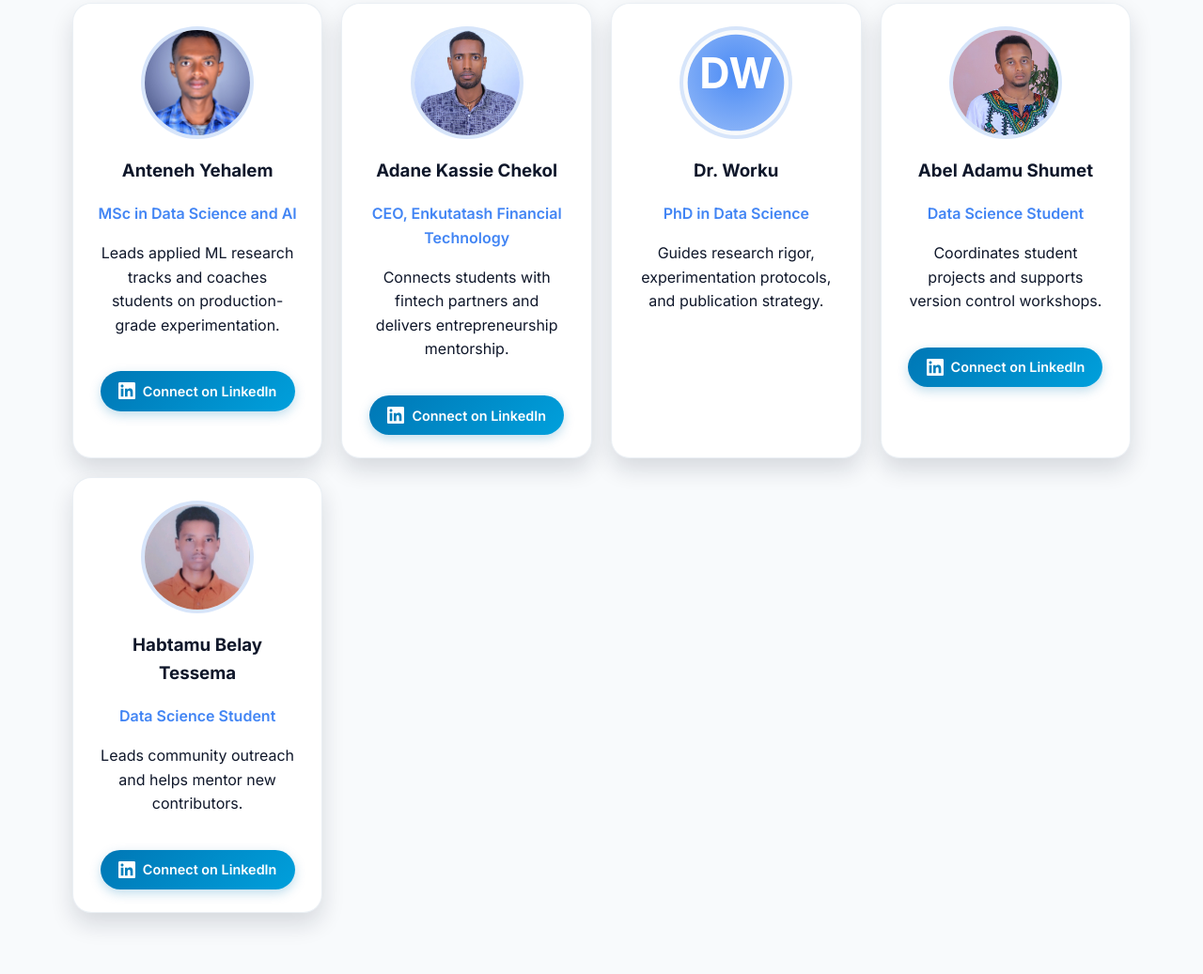
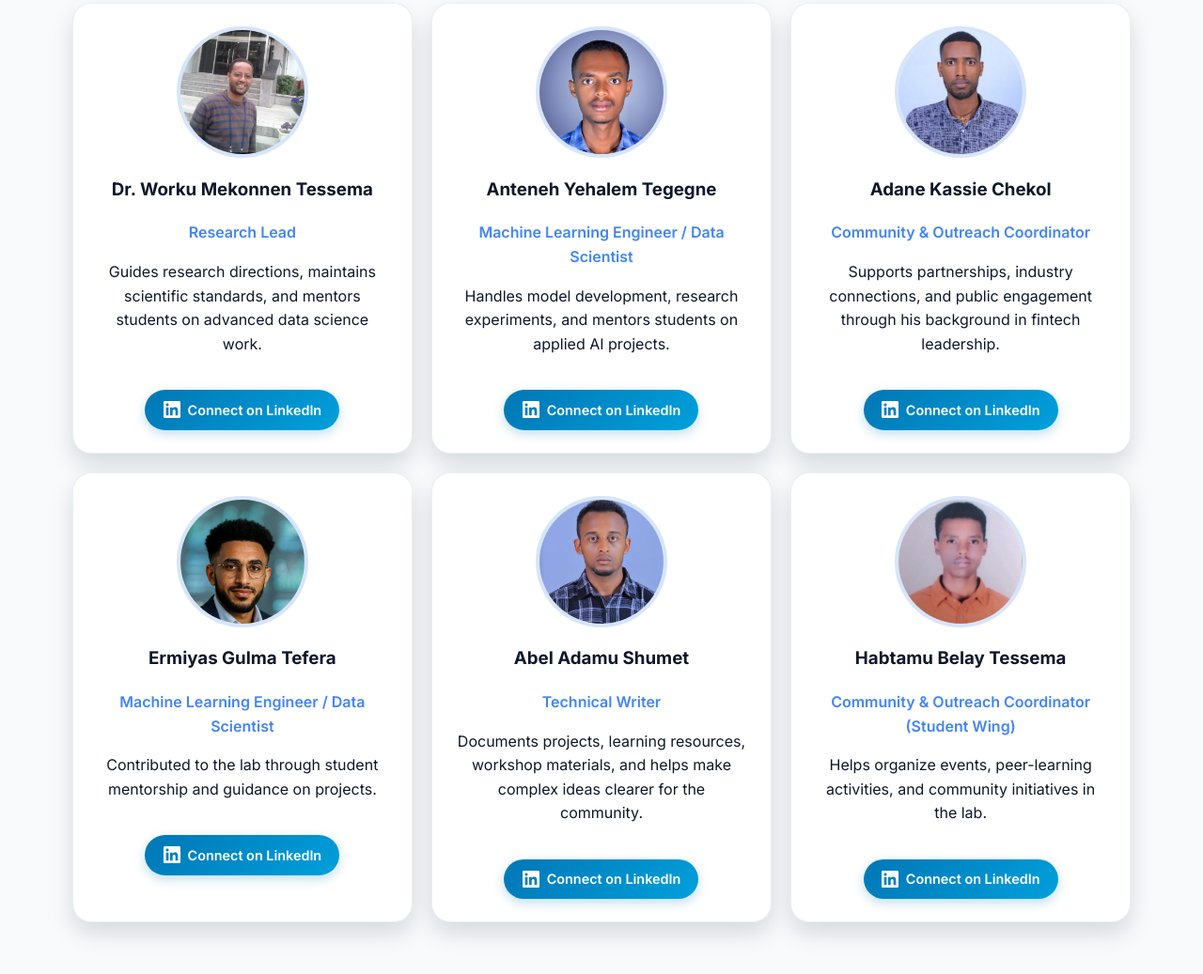
Before and after one commit to bluenilemachineintelligencelab/bluenilemachineintelligencelab.github.io, a plain HTML site: page index.html in a window 1280 px wide. Shown: the part 3774-4811 px from the top of the page at 94% size. Drawn offline with Linux system fonts and the light colour scheme.

Commit message:
My update

```diff
--- a/assets/css/style.css
+++ b/assets/css/style.css
@@ -442,7 +442,7 @@ ul {
 
 .team-grid {
   display: grid;
-  grid-template-columns: repeat(auto-fit, minmax(220px, 1fr));
+  grid-template-columns: repeat(3, minmax(220px, 1fr));
   gap: 1.25rem;
 }
 
@@ -456,14 +456,19 @@ ul {
 }
 
 .team-card img {
-  width: 120px;
-  height: 120px;
+  width: 140px;
+  height: 140px;
   margin: 0 auto 1rem;
   border-radius: 50%;
   border: 4px solid rgba(31, 111, 235, 0.15);
   background: var(--neutral-50);
   object-fit: cover;
+  object-position: top;
   display: block;
+}
+
+.team-card img.team-photo-centered {
+  object-position: center;
 }
 
 .team-card img[src=""] {
--- a/index.html
+++ b/index.html
@@ -177,11 +177,11 @@
         </div>
         <div class="team-grid">
           <article class="team-card" data-animate="fade-up">
-            <img src="photos/anteneh.jpg" alt="Portrait of Anteneh Yehalem" onerror="this.src='assets/images/team/anteneh.svg'" />
-            <h3>Anteneh Yehalem</h3>
-            <p class="role">MSc in Data Science and AI</p>
-            <p>Leads applied ML research tracks and coaches students on production-grade experimentation.</p>
-            <a href="https://www.linkedin.com/in/anteneh-yehalem-97305a230/" target="_blank" rel="noreferrer" class="linkedin-link" aria-label="Connect with Anteneh Yehalem on LinkedIn">
+            <img src="photos/Dr.worku.jpg" alt="Portrait of Dr. Worku Mekonnen Tessema" onerror="this.src='assets/images/team/worku.svg'" />
+            <h3>Dr. Worku Mekonnen Tessema</h3>
+            <p class="role">Research Lead</p>
+            <p>Guides research directions, maintains scientific standards, and mentors students on advanced data science work.</p>
+            <a href="https://www.linkedin.com/in/workumt-6693" target="_blank" rel="noreferrer" class="linkedin-link" aria-label="Connect with Dr. Worku Mekonnen Tessema on LinkedIn">
               <svg viewBox="0 0 24 24" xmlns="http://www.w3.org/2000/svg">
                 <path d="M20.447 20.452h-3.554v-5.569c0-1.328-.027-3.037-1.852-3.037-1.853 0-2.136 1.445-2.136 2.939v5.667H9.351V9h3.414v1.561h.046c.477-.9 1.637-1.85 3.37-1.85 3.601 0 4.267 2.37 4.267 5.455v6.286zM5.337 7.433c-1.144 0-2.063-.926-2.063-2.065 0-1.138.92-2.063 2.063-2.063 1.14 0 2.064.925 2.064 2.063 0 1.139-.925 2.065-2.064 2.065zm1.782 13.019H3.555V9h3.564v11.452zM22.225 0H1.771C.792 0 0 .774 0 1.729v20.542C0 23.227.792 24 1.771 24h20.451C23.2 24 24 23.227 24 22.271V1.729C24 .774 23.2 0 22.222 0h.003z"/>
               </svg>
@@ -189,10 +189,22 @@
             </a>
           </article>
           <article class="team-card" data-animate="fade-up" data-animate-delay="60">
+            <img src="photos/anteneh.jpg" alt="Portrait of Anteneh Yehalem Tegegne" onerror="this.src='assets/images/team/anteneh.svg'" />
+            <h3>Anteneh Yehalem Tegegne</h3>
+            <p class="role">Machine Learning Engineer / Data Scientist</p>
+            <p>Handles model development, research experiments, and mentors students on applied AI projects.</p>
+            <a href="https://www.linkedin.com/in/anteneh-yehalem-97305a230/" target="_blank" rel="noreferrer" class="linkedin-link" aria-label="Connect with Anteneh Yehalem Tegegne on LinkedIn">
+              <svg viewBox="0 0 24 24" xmlns="http://www.w3.org/2000/svg">
+                <path d="M20.447 20.452h-3.554v-5.569c0-1.328-.027-3.037-1.852-3.037-1.853 0-2.136 1.445-2.136 2.939v5.667H9.351V9h3.414v1.561h.046c.477-.9 1.637-1.85 3.37-1.85 3.601 0 4.267 2.37 4.267 5.455v6.286zM5.337 7.433c-1.144 0-2.063-.926-2.063-2.065 0-1.138.92-2.063 2.063-2.063 1.14 0 2.064.925 2.064 2.063 0 1.139-.925 2.065-2.064 2.065zm1.782 13.019H3.555V9h3.564v11.452zM22.225 0H1.771C.792 0 0 .774 0 1.729v20.542C0 23.227.792 24 1.771 24h20.451C23.2 24 24 23.227 24 22.271V1.729C24 .774 23.2 0 22.222 0h.003z"/>
+              </svg>
+              <span>Connect on LinkedIn</span>
+            </a>
+          </article>
+          <article class="team-card" data-animate="fade-up" data-animate-delay="120">
             <img src="photos/adane.jpg" alt="Portrait of Adane Kassie Chekol" onerror="this.src='assets/images/team/adane.svg'" />
             <h3>Adane Kassie Chekol</h3>
-            <p class="role">CEO, Enkutatash Financial Technology</p>
-            <p>Connects students with fintech partners and delivers entrepreneurship mentorship.</p>
+            <p class="role">Community & Outreach Coordinator</p>
+            <p>Supports partnerships, industry connections, and public engagement through his background in fintech leadership.</p>
             <a href="https://www.linkedin.com/in/adane1988/" target="_blank" rel="noreferrer" class="linkedin-link" aria-label="Connect with Adane Kassie Chekol on LinkedIn">
               <svg viewBox="0 0 24 24" xmlns="http://www.w3.org/2000/svg">
                 <path d="M20.447 20.452h-3.554v-5.569c0-1.328-.027-3.037-1.852-3.037-1.853 0-2.136 1.445-2.136 2.939v5.667H9.351V9h3.414v1.561h.046c.477-.9 1.637-1.85 3.37-1.85 3.601 0 4.267 2.37 4.267 5.455v6.286zM5.337 7.433c-1.144 0-2.063-.926-2.063-2.065 0-1.138.92-2.063 2.063-2.063 1.14 0 2.064.925 2.064 2.063 0 1.139-.925 2.065-2.064 2.065zm1.782 13.019H3.555V9h3.564v11.452zM22.225 0H1.771C.792 0 0 .774 0 1.729v20.542C0 23.227.792 24 1.771 24h20.451C23.2 24 24 23.227 24 22.271V1.729C24 .774 23.2 0 22.222 0h.003z"/>
@@ -201,16 +213,22 @@
             </a>
           </article>
           <article class="team-card" data-animate="fade-up" data-animate-delay="120">
-            <img src="assets/images/team/worku.svg" alt="Portrait of Dr. Worku" />
-            <h3>Dr. Worku</h3>
-            <p class="role">PhD in Data Science</p>
-            <p>Guides research rigor, experimentation protocols, and publication strategy.</p>
+            <img src="photos/Ermiyas.jpeg" alt="Portrait of Ermiyas Gulma Tefera" onerror="this.src='assets/images/team/default.svg'" />
+            <h3>Ermiyas Gulma Tefera</h3>
+            <p class="role">Machine Learning Engineer / Data Scientist</p>
+            <p>Contributed to the lab through student mentorship and guidance on projects.</p>
+            <a href="https://www.linkedin.com/in/ermiya-gulma-b092a7373/" target="_blank" rel="noreferrer" class="linkedin-link" aria-label="Connect with Ermiyas Gulma Tefera on LinkedIn">
+              <svg viewBox="0 0 24 24" xmlns="http://www.w3.org/2000/svg">
+                <path d="M20.447 20.452h-3.554v-5.569c0-1.328-.027-3.037-1.852-3.037-1.853 0-2.136 1.445-2.136 2.939v5.667H9.351V9h3.414v1.561h.046c.477-.9 1.637-1.85 3.37-1.85 3.601 0 4.267 2.37 4.267 5.455v6.286zM5.337 7.433c-1.144 0-2.063-.926-2.063-2.065 0-1.138.92-2.063 2.063-2.063 1.14 0 2.064.925 2.064 2.063 0 1.139-.925 2.065-2.064 2.065zm1.782 13.019H3.555V9h3.564v11.452zM22.225 0H1.771C.792 0 0 .774 0 1.729v20.542C0 23.227.792 24 1.771 24h20.451C23.2 24 24 23.227 24 22.271V1.729C24 .774 23.2 0 22.222 0h.003z"/>
+              </svg>
+              <span>Connect on LinkedIn</span>
+            </a>
           </article>
           <article class="team-card" data-animate="fade-up">
-            <img src="photos/abel.jpg" alt="Portrait of Abel Adamu Shumet" onerror="this.src='assets/images/team/abel.svg'" />
+            <img class="team-photo-centered" src="photos/Abel.jpeg" alt="Portrait of Abel Adamu Shumet" onerror="this.src='assets/images/team/abel.svg'" />
             <h3>Abel Adamu Shumet</h3>
-            <p class="role">Data Science Student</p>
-            <p>Coordinates student projects and supports version control workshops.</p>
+            <p class="role">Technical Writer</p>
+            <p>Documents projects, learning resources, workshop materials, and helps make complex ideas clearer for the community.</p>
             <a href="https://www.linkedin.com/in/abeladamushumet/" target="_blank" rel="noreferrer" class="linkedin-link" aria-label="Connect with Abel Adamu Shumet on LinkedIn">
               <svg viewBox="0 0 24 24" xmlns="http://www.w3.org/2000/svg">
                 <path d="M20.447 20.452h-3.554v-5.569c0-1.328-.027-3.037-1.852-3.037-1.853 0-2.136 1.445-2.136 2.939v5.667H9.351V9h3.414v1.561h.046c.477-.9 1.637-1.85 3.37-1.85 3.601 0 4.267 2.37 4.267 5.455v6.286zM5.337 7.433c-1.144 0-2.063-.926-2.063-2.065 0-1.138.92-2.063 2.063-2.063 1.14 0 2.064.925 2.064 2.063 0 1.139-.925 2.065-2.064 2.065zm1.782 13.019H3.555V9h3.564v11.452zM22.225 0H1.771C.792 0 0 .774 0 1.729v20.542C0 23.227.792 24 1.771 24h20.451C23.2 24 24 23.227 24 22.271V1.729C24 .774 23.2 0 22.222 0h.003z"/>
@@ -221,8 +239,8 @@
           <article class="team-card" data-animate="fade-up" data-animate-delay="60">
             <img src="photos/habtamu.jpg" alt="Portrait of Habtamu Belay Tessema" onerror="this.src='assets/images/team/habtamu.svg'" />
             <h3>Habtamu Belay Tessema</h3>
-            <p class="role">Data Science Student</p>
-            <p>Leads community outreach and helps mentor new contributors.</p>
+            <p class="role">Community & Outreach Coordinator (Student Wing)</p>
+            <p>Helps organize events, peer-learning activities, and community initiatives in the lab.</p>
             <a href="https://www.linkedin.com/in/habtamu-belay-tessema-b6244a354/" target="_blank" rel="noreferrer" class="linkedin-link" aria-label="Connect with Habtamu Belay Tessema on LinkedIn">
               <svg viewBox="0 0 24 24" xmlns="http://www.w3.org/2000/svg">
                 <path d="M20.447 20.452h-3.554v-5.569c0-1.328-.027-3.037-1.852-3.037-1.853 0-2.136 1.445-2.136 2.939v5.667H9.351V9h3.414v1.561h.046c.477-.9 1.637-1.85 3.37-1.85 3.601 0 4.267 2.37 4.267 5.455v6.286zM5.337 7.433c-1.144 0-2.063-.926-2.063-2.065 0-1.138.92-2.063 2.063-2.063 1.14 0 2.064.925 2.064 2.063 0 1.139-.925 2.065-2.064 2.065zm1.782 13.019H3.555V9h3.564v11.452zM22.225 0H1.771C.792 0 0 .774 0 1.729v20.542C0 23.227.792 24 1.771 24h20.451C23.2 24 24 23.227 24 22.271V1.729C24 .774 23.2 0 22.222 0h.003z"/>
```
Also changed, not shown: sections/features.html (+34 -17 lines), photos/Abel.jpeg (added), photos/Dr.worku.jpg (added), photos/Ermiyas.jpeg (added), photos/abel.jpg (deleted).
